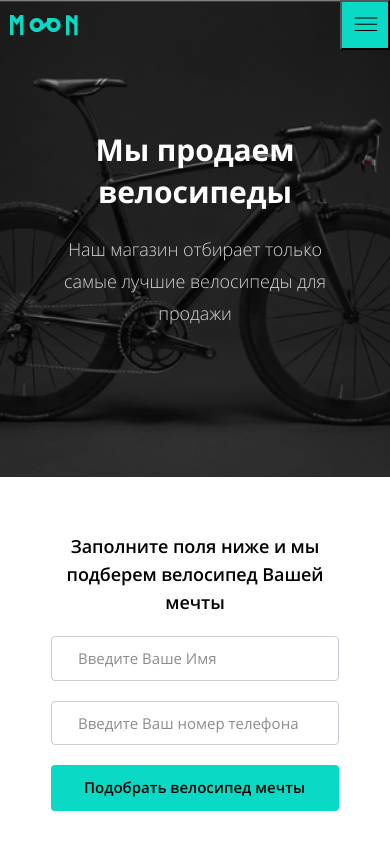
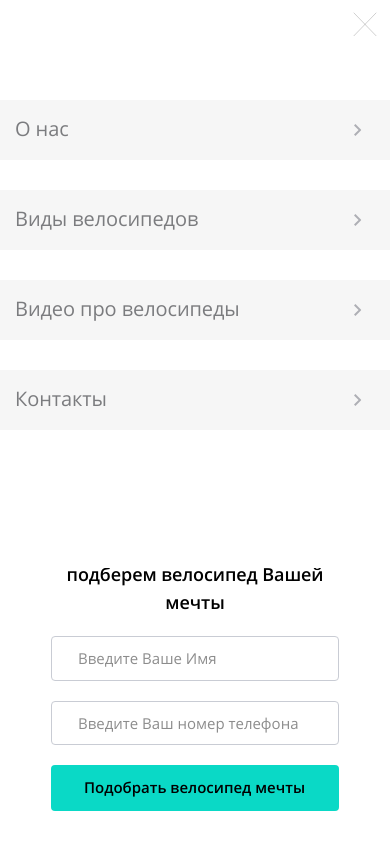
Before and after one commit to teclevel/bicycles, a website: page source/index.html in a window 390 px wide. Both pictures are taken after a click on the button 365 px from the left and 25 px from the top of the page. Shown: the top 844 px of the page. Drawn offline with nearby package versions, Linux system fonts and the light colour scheme; files that its build step writes are made by us from their sources.

Commit message:
добавляет  preload, script.js

```diff
--- a/source/index.html
+++ b/source/index.html
@@ -2,14 +2,19 @@
 <html class="main-page" lang="ru">
   <head>
     <meta charset="UTF-8">
+    <meta name="description" content="Интернет магазин по продаже велосипедов">
     <meta name="viewport" content="width=device-width, initial-scale=1.0">
     <title>продажа велосипедов</title>
     <link rel="stylesheet" href="css/normalize.min.css">
     <link rel="stylesheet" href="css/style.min.css">
+    <link rel="preload" href="fonts/opensanssemibold.woff2" as="font" type="font/woff2" crossorigin />
+    <link rel="preload" as="style" href="css/style.min.css"/>
+    <link rel="preload" as="script" href="js/script.js"/>
+
+
   </head>
   <body>
-    <!--header--open-menu header--no-js -->
-    <header class="header">
+    <header class="header header--no-js">
       <nav class="header__nav">
         <ul class="header__list">
           <li><a href="#about">О нас</a></li>
@@ -35,10 +40,10 @@
             <fieldset class="form__fieldset">
               <legend class="form__text">Заполните поля ниже и мы подберем велосипед Вашей мечты</legend>
               <label>
-                <input class="form__input" type="text" name="user-name" placeholder="Введите Ваше Имя">
+                <input class="form__input" type="text" name="user-name" required placeholder="Введите Ваше Имя">
               </label>
               <label>
-                <input class="form__input" type="tel" name="user-tel" placeholder="Введите Ваш номер телефона">
+                <input class="form__input" type="tel" name="user-tel" required placeholder="Введите Ваш номер телефона">
               </label>
               <button class="form__input form__button" type="submit">Подобрать велосипед мечты</button>
             </fieldset>
@@ -112,5 +117,6 @@
         </div>
       </section>
     </main>
+    <script src="js/script.js"></script>
   </body>
 </html>
--- a/source/js/script.js
+++ b/source/js/script.js
@@ -1,15 +1,13 @@
 'use strict';
-var pageHeader = document.querySelector('.page-header');
-var headerToggle = document.querySelector('.page-header__toggle');
+const pageHeader = document.querySelector('.header');
+const headerToggle = document.querySelector('.header__toggle-menu');
 
-pageHeader.classList.remove('page-header--nojs');
+pageHeader.classList.remove('header--no-js');
 
-headerToggle.addEventListener('click', function () {
-  if (pageHeader.classList.contains('page-header--closed')) {
-    pageHeader.classList.remove('page-header--closed');
-    pageHeader.classList.add('page-header--opened');
+headerToggle.addEventListener('click', () => {
+  if (pageHeader.classList.contains('header--open-menu')) {
+    pageHeader.classList.remove('header--open-menu');
   } else {
-    pageHeader.classList.add('page-header--closed');
-    pageHeader.classList.remove('page-header--opened');
+    pageHeader.classList.add('header--open-menu');
   }
 });
```
